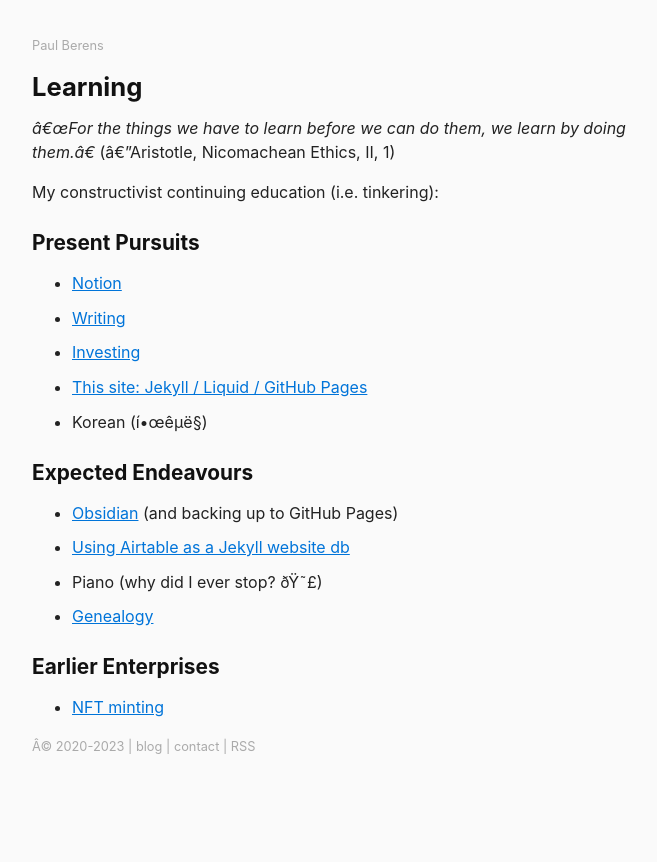
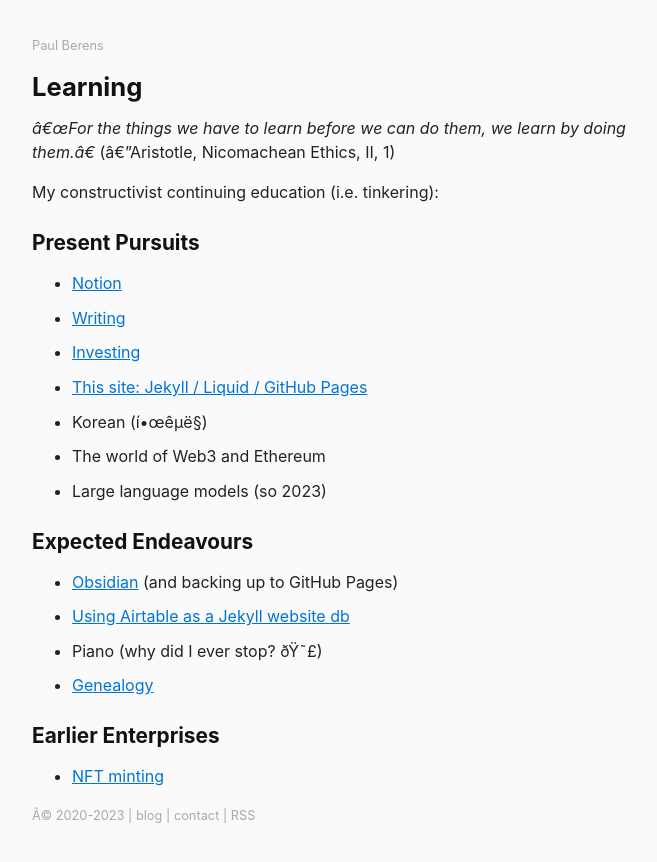
Before and after one commit to berensp/berensp.github.io, a Jekyll site: the page built from pages/bio/learning.md, in a window 1280 px wide. Shown: the top 862 px of the page, without its empty margins (288-945 px from the left). Built offline with Jekyll 4.4.1, drawn with Linux system fonts in a browser that asks for light colours; a script that is not in the unit is left out.

Commit message:
Update learning.md

```diff
--- a/pages/bio/learning.md
+++ b/pages/bio/learning.md
@@ -14,10 +14,12 @@
 - [Investing](/invest/)
 - [This site: Jekyll / Liquid / GitHub Pages](/colophon/)
 - Korean (한국말)
+- The world of Web3 and Ethereum
+- Large language models (so 2023)
 
 ## Expected Endeavours
 - <a href="https://obsidian.md/" target="_blank">Obsidian</a> (and backing up to GitHub Pages)
-- [Using Airtable as a Jekyll website db](/https://mzrn.sh/2022/04/29/using-airtable-as-a-jekyll-website-database/)
+- [Using Airtable as a Jekyll website db](https://mzrn.sh/2022/04/29/using-airtable-as-a-jekyll-website-database/)
 - Piano (why did I ever stop? 😣)
 - [Genealogy](/ancestry/)
 
```
